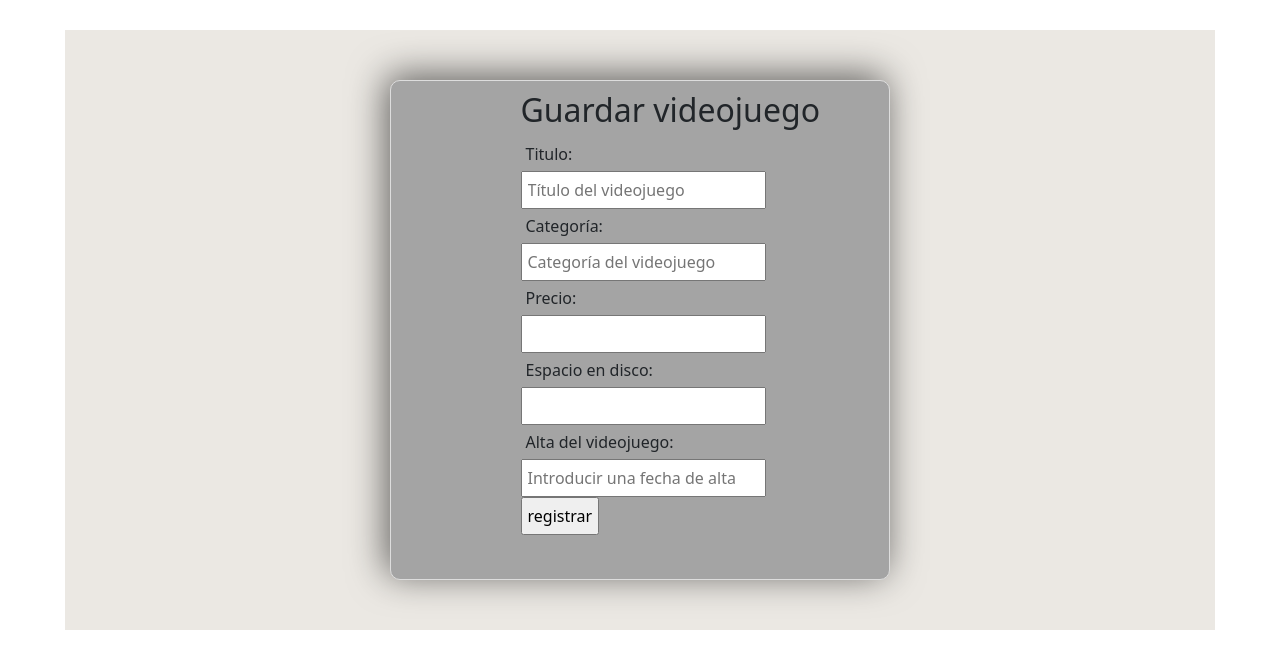
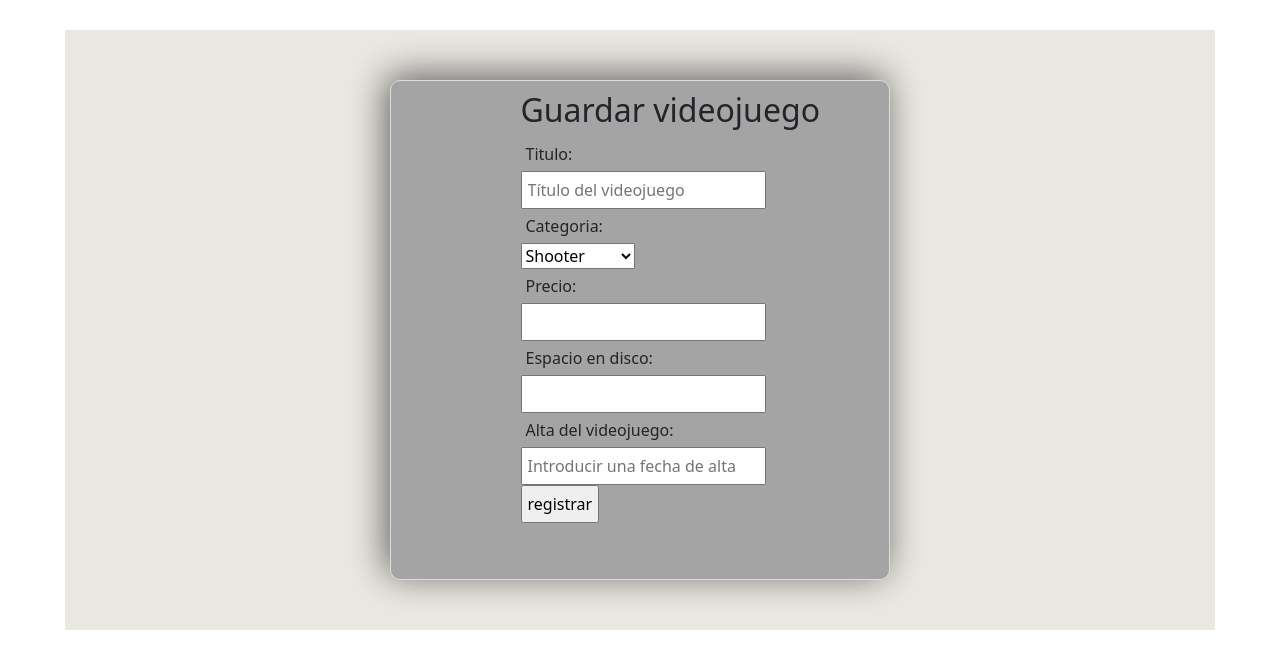
Before and after one commit to nachh07/Django-Project-, a Django app: page /videojuegos/registrar in a window 1280 px wide. Shown: the part 56-725 px from the top of the page. Run offline with Django 4.2, Linux system fonts and the light colour scheme; the visitor is signed in with stand-in values (Sample User, id 1).

Commit message:
Se realizaron cambios y se agregaron features

```diff
--- a/Videogames/forms.py
+++ b/Videogames/forms.py
@@ -6,6 +6,13 @@ from pyparsing import Regex
 from Videogames.models import Videojuego
 
 class FormularioVideoJuego(forms.Form):
+    CATEGORIAS = (
+      ("Shooter", 'Shooter'),
+      ("RPG", 'RPG'),
+      ("Competitivo", 'Competitivo'),
+      ("Carreras", 'Carreras'),
+      ("Terror", 'Terror'),
+      ("Survival", 'Survival'))
     titulo = forms.CharField(
         label = "Titulo",
         max_length=50,
@@ -19,17 +26,8 @@ class FormularioVideoJuego(forms.Form):
             validators.MinLengthValidator(2, 'El titulo es demasiado corto.')
         ]
     )
-    categoria = forms.CharField(
-        label = "Categoría",
-        max_length=30,
-        required=True,
-        widget=forms.TextInput(
-            attrs={'placeholder' : 'Categoría del videojuego '}
-        ),
-        validators=[
-            validators.MinLengthValidator(3, 'El nmbre de la categoría es demasiado corto. ')
-        ]
-    )
+    categoria = forms.ChoiceField(choices=CATEGORIAS)
+
     precio = forms.FloatField()
 
     espacio_en_disco = forms.IntegerField(
--- a/Videogames/templates/base/base.html
+++ b/Videogames/templates/base/base.html
@@ -52,8 +52,6 @@
                 <ul class="dropdown-menu">
                   <li><a class="dropdown-item" href="{% url 'catalogo' %}">Catalogo</a></li>
                   <li><a class="dropdown-item" href="{% url 'registrar-videojuego' %}">Registrar un videojuego</a></li>
-                  <hr class="dropdown-divider"></li>
-                  <li><a class="dropdown-item" href="#">Otras opciones...</a></li>
                 </ul>
               </li>
             </ul>
--- a/Videogames/templates/layouts/editar_videojuego.html
+++ b/Videogames/templates/layouts/editar_videojuego.html
@@ -12,7 +12,7 @@ Editar
 
         <form action ={% url 'editar_videojuego' object.id %} method = "POST">{% csrf_token %}
             {{form}}
-            <input type="submit" value="registrar">
+            <input type="submit" value="Editar">
         </form>
     </div>
 </div>
--- a/Videogames/views.py
+++ b/Videogames/views.py
@@ -60,46 +60,45 @@ def registrar_videojuego(request):
 
     return render(request, 'layouts/registrar_videojuego.html', {'formulario' : formulario})
 
-@login_required
-def editar_videojuego(request, id):
+# @login_required
+# def editar_videojuego(request, id):
 
-    videojuego = Videojuego.objects.get(id=id)
+#     videojuego = Videojuego.objects.get(id=id)
 
-    if request.method == "POST":
-        formulario = FormularioVideoJuego(request.POST)
+#     if request.method == "POST":
+#         formulario = FormularioVideoJuego(request.POST)
 
-        if formulario.is_valid():
-            data = formulario.cleaned_data
+#         if formulario.is_valid():
+#             data = formulario.cleaned_data
+#             if not data['fecha_alta']:
+#                 fecha_alta = datetime.now()
+#             else:
+#                 fecha_alta = data['fecha_alta']
 
-            videojuego = Videojuego(
-                titulo = data['titulo']
-                ,categoria = data['categoria']
-                ,precio = data['precio']
-                ,espacio_en_disco = data['espacio_en_disco']
-                ,fecha_alta = data['fecha_alta']
-            )
-            videojuego.save()
-            redirect('catalogo')
-        else:
-            return render(request, 'layouts/editar_videojuego.html', {'formulario' : formulario})
+#             videojuego = Videojuego(
+#                 titulo = data['titulo']
+#                 ,categoria = data['categoria']
+#                 ,precio = data['precio']
+#                 ,espacio_en_disco = data['espacio_en_disco']
+#                 ,fecha_alta = fecha_alta
+#             )
 
-    formulario = FormularioVideoJuego(
-        initial={
-            'titulo' : videojuego.titulo,
-            'categoria' : videojuego.categoria,
-            'precio' : videojuego.precio,
-            'espacio_en_disco' : videojuego.espacio_en_disco,
-            'fecha_alta' : videojuego.fecha_alta
-        }
-    )
+#             videojuego.save()
+#             redirect('ver_catalogo.html')
+#         else:
+#             return render(request, 'layouts/editar_videojuego.html', {'formulario' : formulario})
 
-    return render(request, 'layouts/editar_videojuego.html', {'formulario' : formulario, 'juego' : videojuego})
+#     formulario = FormularioVideoJuego(
+#         initial={
+#             'titulo' : videojuego.titulo,
+#             'categoria' : videojuego.categoria,
+#             'precio' : videojuego.precio,
+#             'espacio_en_disco' : videojuego.espacio_en_disco,
+#             'fecha_alta' : videojuego.fecha_alta
+#         }
+#     )
 
-@login_required
-def borrar_videojuego(request, id):
-    videojuego = Videojuego.objects.get(id=id)
-    videojuego.delete()
-    return redirect('catalogo')
+#     return render(request, 'layouts/editar_videojuego.html', {'formulario' : formulario, 'juego' : videojuego})
 
 
 class EditarVideojuego(LoginRequiredMixin, UpdateView):
```
Also changed, not shown: Videogames/templates/layouts/about.html (+4 -8 lines), accounts/forms.py (+46 -9 lines), Videogames/static/img/profiles/ariel.jpg (added), Videogames/static/img/profiles/ariel.png (added), Videogames/static/img/profiles/luis.jpg (added), Videogames/static/img/profiles/matias.jpg (added), Videogames/static/img/profiles/nacho.jpg (added).
